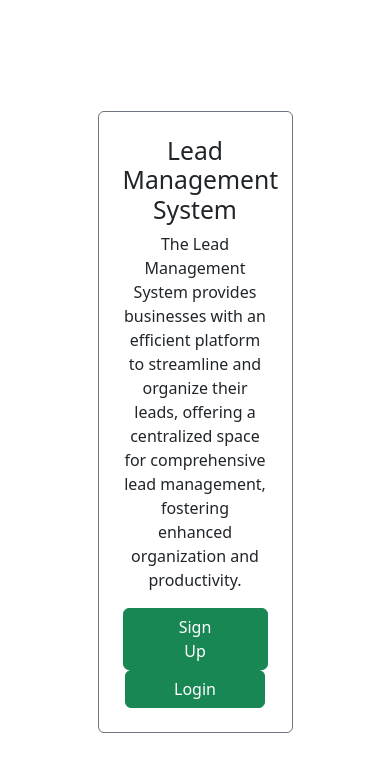
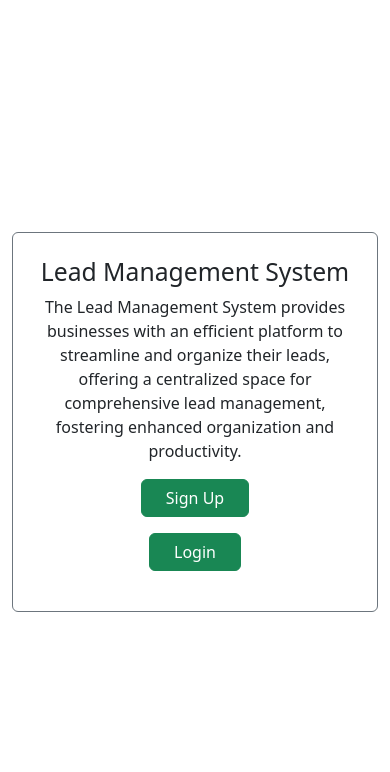
Before and after one commit to Aakash256/lms-ui, a React (Create React App) app: page / in a window 390 px wide. Shown: the top 772 px of the page. Built offline with nearby package versions, Linux system fonts and the light colour scheme.

Commit message:
Responsive design for home page

```diff
--- a/package.json
+++ b/package.json
@@ -9,7 +9,7 @@
     "axios": "^1.6.3",
     "bootstrap": "^5.3.2",
     "react": "^18.2.0",
-    "react-bootstrap": "^2.9.2",
+    "react-bootstrap": "^2.10.0",
     "react-dom": "^18.2.0",
     "react-router-dom": "^6.21.1",
     "react-scripts": "5.0.1",
--- a/src/components/Home.js
+++ b/src/components/Home.js
@@ -6,22 +6,26 @@ import 'bootstrap/dist/css/bootstrap.css';
 
 const Home = () => {
   return (
-    <div className="d-flex align-items-center justify-content-center text-center min-vh-100">
-      <div className="mx-auto border border-1 border-secondary rounded p-4 w-50">
+    <Container className="d-flex align-items-center justify-content-center text-center min-vh-100">
+      <div className="mx-auto border border-1 border-secondary rounded p-4 w-100 w-md-50">
         <h2>Lead Management System</h2>
         <p>The Lead Management System provides businesses with an efficient platform to streamline and organize their
           leads, offering a centralized space for comprehensive lead management, fostering enhanced organization and
           productivity.</p>
-        <div className="row text-center justify-content-center">
-          <Link to="/signup" className="col-md-4">
-            <Button className="px-5 btn btn-success">Sign Up</Button>
-          </Link>
-          <Link to="/login" className="col-md-4">
-            <Button className="px-5 btn btn-success">Login</Button>
-          </Link>
-        </div>
+        <Row className="text-center justify-content-center">
+          <Col md={4} className="mb-3">
+            <Link to="/signup">
+              <Button className="px-4 btn btn-success">Sign Up</Button>
+            </Link>
+          </Col>
+          <Col md={4} className="mb-3">
+            <Link to="/login">
+              <Button className="px-4 btn btn-success">Login</Button>
+            </Link>
+          </Col>
+        </Row>
       </div>
-    </div>
+    </Container>
   );
 };
 
```
Also changed, not shown: 1 other file (tests, documents, lock files or other folders).
